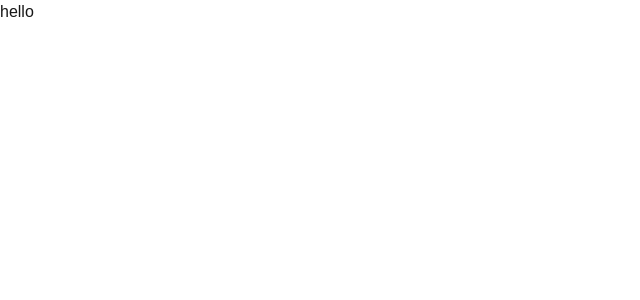
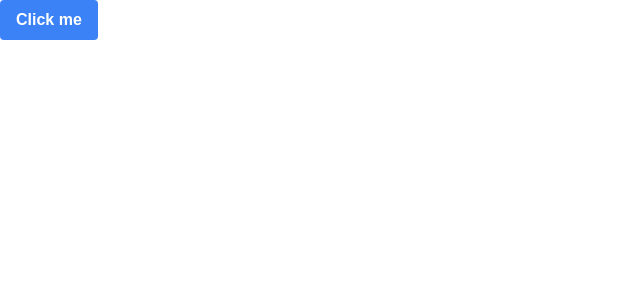
Before and after one commit to ryomaejii/nextjs-logging-with-symbol, a Next.js app: page / in a window 1280 px wide. Shown: the top 300 px of the page, without its empty margins (0-640 px from the left). Built offline with nearby package versions, Linux system fonts and the light colour scheme.

Commit message:
feat: Add simple Button

```diff
--- /dev/null
+++ b/src/app/components/Buttton.tsx
@@ -0,0 +1,14 @@
+import { ComponentPropsWithoutRef } from 'react';
+
+type Props = ComponentPropsWithoutRef<'button'>;
+
+export function Button({ children, ...buttonProps }: Props) {
+  return (
+    <button
+      className="bg-blue-500 hover:bg-blue-700 text-white font-bold py-2 px-4 rounded"
+      {...buttonProps}
+    >
+      {children}
+    </button>
+  );
+}
--- a/src/app/page.tsx
+++ b/src/app/page.tsx
@@ -1,3 +1,9 @@
+import { Button } from '@/app/components/Buttton';
+
 export default function Home() {
-  return <div>hello</div>;
+  return (
+    <div>
+      <Button>Click me</Button>
+    </div>
+  );
 }
```
